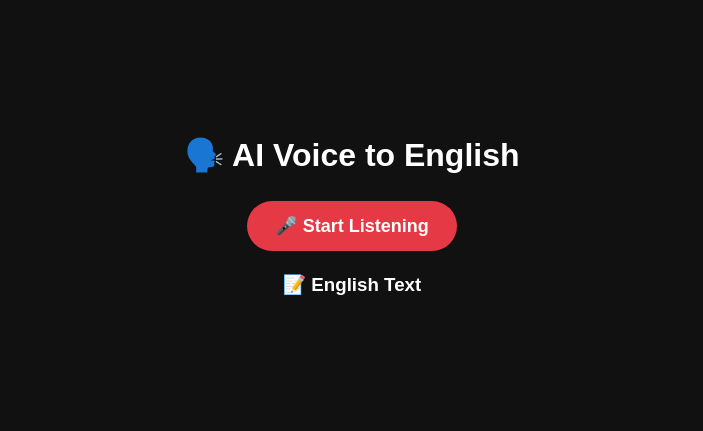
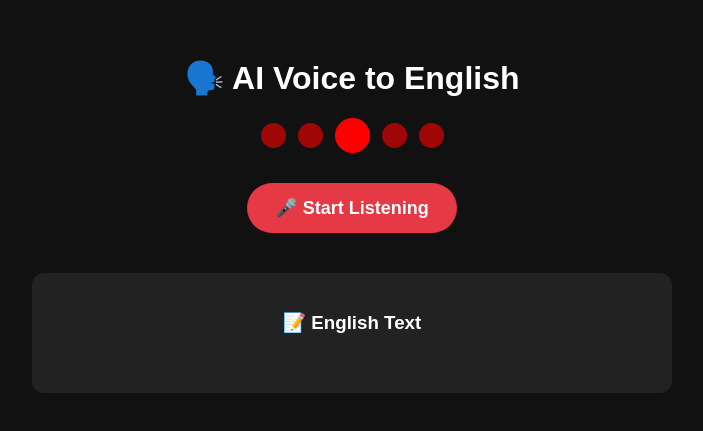
Before and after one commit to Sivarjavel/react-vite-starter-rpoh, a React (Vite) app: page / in a window 1280 px wide. Shown: the part 185-616 px from the top of the page, without its empty margins (288-991 px from the left). Built offline with nearby package versions, Linux system fonts and the light colour scheme.

Commit message:
Update App.css

```diff
--- a/src/App.css
+++ b/src/App.css
@@ -2,6 +2,7 @@ body {
   margin: 0;
   background: #111;
   font-family: Arial, sans-serif;
+  color: white;
 }
 
 .app {
@@ -10,34 +11,39 @@ body {
   align-items: center;
   justify-content: center;
   height: 100vh;
-  color: white;
+  text-align: center;
 }
 
-.listener {
+.listener-ui {
   display: flex;
   align-items: center;
   justify-content: center;
-  gap: 14px;
-  margin-bottom: 40px;
+  gap: 12px;
+  margin-bottom: 20px;
 }
 
 .dot {
-  width: 25px;   /* 🔥 bigger dots */
+  width: 25px;
   height: 25px;
   border-radius: 50%;
   background: red;
   opacity: 0.6;
-  transition: transform 0.1s ease, opacity 0.1s ease;
+  transition: transform 0.2s ease, opacity 0.2s ease;
 }
 
 .center {
-  width: 35px;   /* 🔥 bigger center */
+  width: 35px;
   height: 35px;
   opacity: 1;
 }
 
+.active {
+  transform: scale(2.5);
+  opacity: 1;
+}
+
 button {
-  margin: 5px;
+  margin: 10px;
   padding: 14px 28px;
   border: none;
   border-radius: 25px;
@@ -53,13 +59,17 @@ button:hover {
   background: #d62839;
 }
 
-.player {
-  margin-top: 20px;
-  text-align: center;
+.transcript-box {
+  margin-top: 30px;
+  width: 80%;
+  max-width: 600px;
+  background: #222;
+  padding: 20px;
+  border-radius: 12px;
+  min-height: 80px;
 }
 
-audio {
-  margin-top: 10px;
-  outline: none;
-  width: 250px;
+.transcript-box p {
+  font-size: 18px;
+  line-height: 1.5;
 }
```
